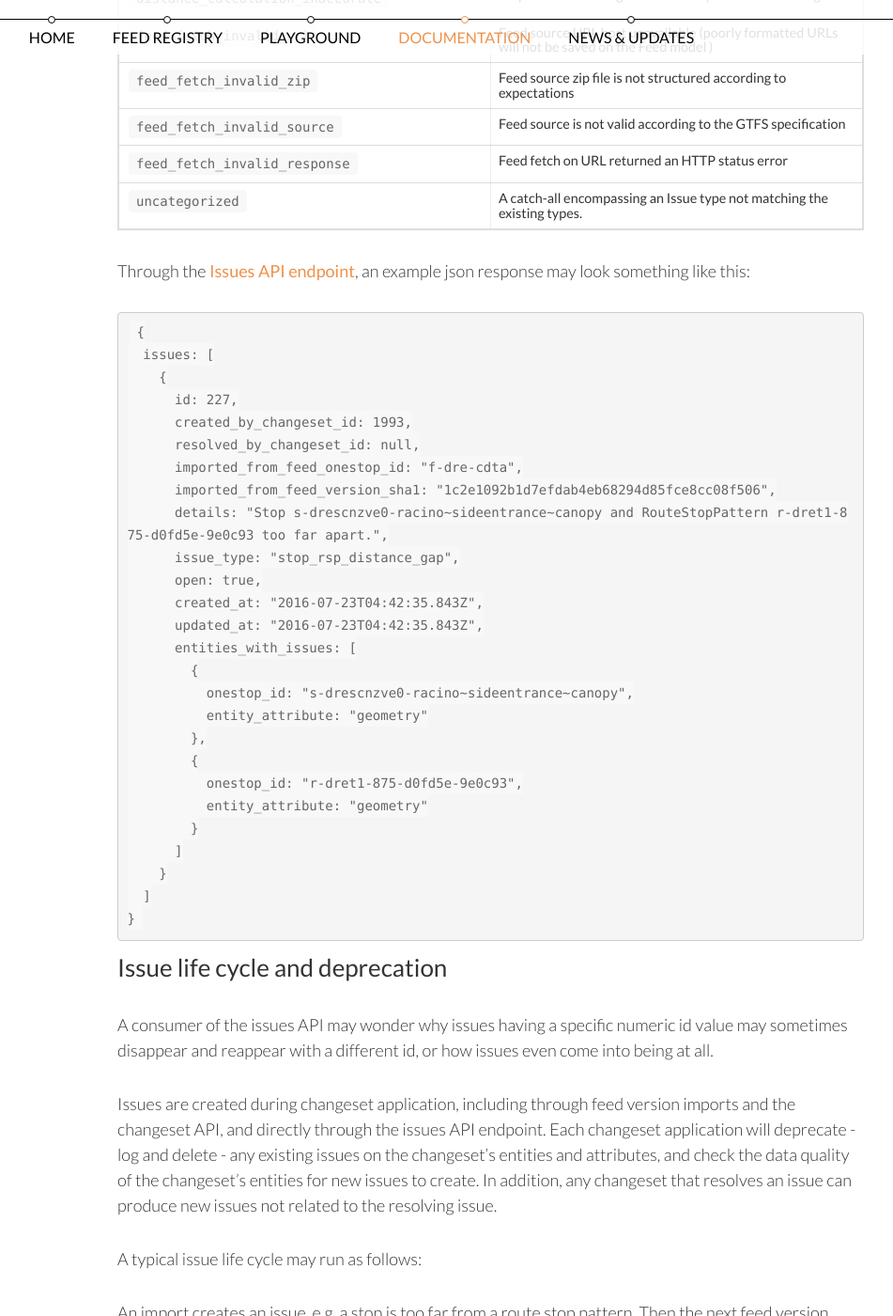
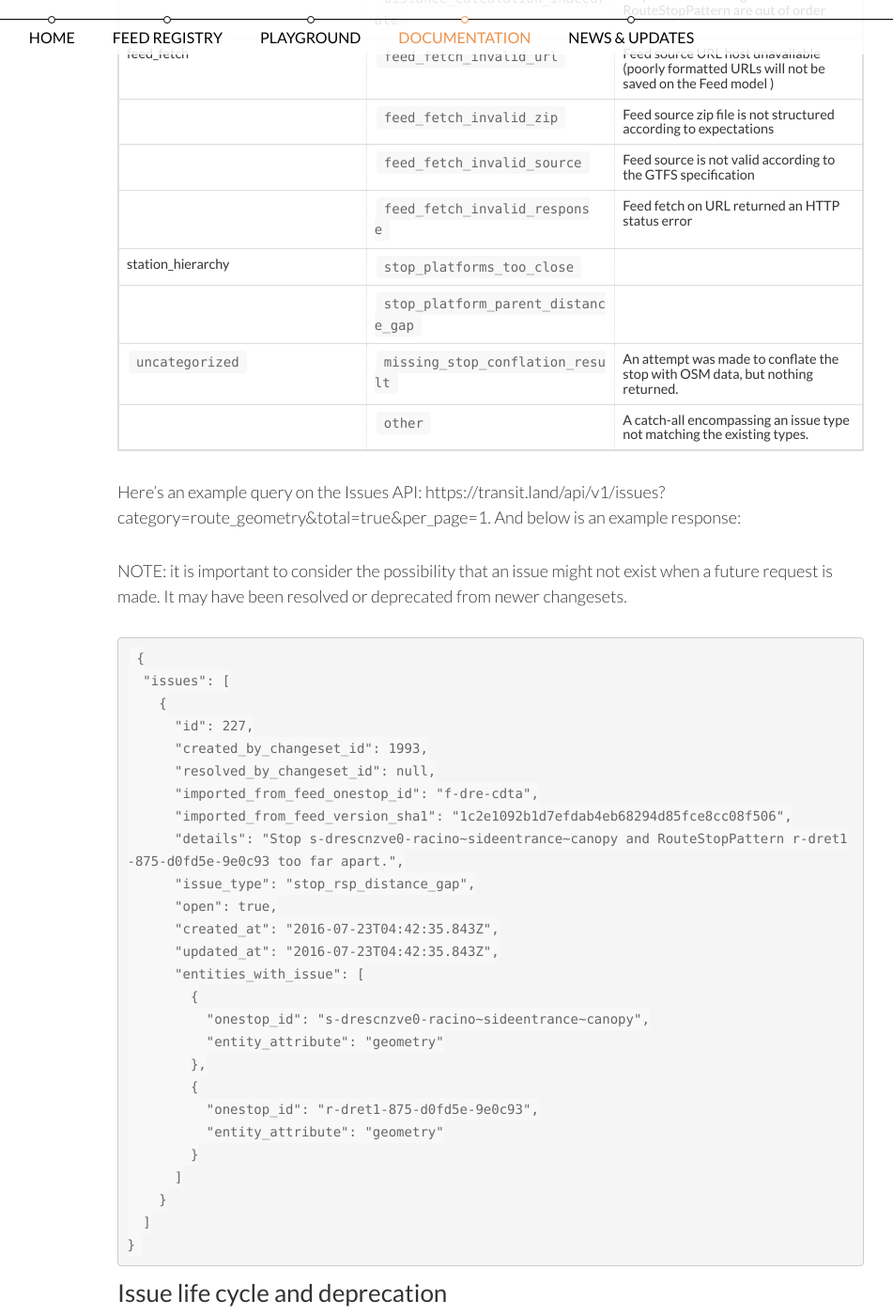
Before and after one commit to transitland/www-transit-land, a Jekyll site: the page built from documentation/datastore/quality_issues.md, in a window 1280 px wide and 1400 px high, scrolled down 1752 px. Shown: the whole window at 94% size, without its empty margins (255-1206 px from the left). Built offline with Jekyll 4.4.1, drawn with Linux system fonts in a browser that asks for light colours; nearby versions of some CDN libraries; some of the changed text lies outside the part shown.

Commit message:
style changes and sticky attrs

````diff
--- a/documentation/datastore/changesets.md
+++ b/documentation/datastore/changesets.md
@@ -84,10 +84,12 @@
 
 Payloads are validated using JSON schemas found in `/app/models/json_schemas`. Note that the API consumes and produces JSON with `"camelCaseKeysInQuotationMarks"`, while internally, the Datastore uses `ruby_symbols_with_underscores`.
 
+## Quality checks
+The changeset application process will conduct checks on the qualitative characteristics of the incoming data. If certain standards are not met, the checks will generate [quality issues](quality_issues.md). These standards correspond to the quality issue category and type listed in on the Quality Issues page. Once quality checks are complete, the changeset application process also handles the deprecation - logging and deleting records and associations - of old issues in addition to writing the new issues.
+
 ## Changesest issue resolution
 
-Submitting changesets is not only the way to create, edit, and delete data, but also the means to formally resolve issues with those actions.
-A changeset resolving an issue will contain a field named "issuesResolved" that contains an array of Issue integer ids:
+The submission of changesets with create, edit, and delete actions is also the means to formally resolve quality issues created by previous changesets. A changeset resolving an issue will contain a field named "issuesResolved" that must contain an array of issue integer ids as such:
 
 ```json
 {
@@ -108,12 +110,17 @@
 }
 ```
 
-When a changeset is applied, verification is done to ensure that the issues specified in the "issuesResolved" are actually being
-resolved. An error occurs otherwise, and the changeset is not applied. This can happen when the changeset did not include all of the entities associated with the issues, or the quality checks performed during the changeset application produced equivalent issues to the ones being resolved.
+When a changeset is applied, automatic verification is done to ensure that the issues specified in the "issuesResolved" are actually being resolved. An error occurs otherwise, and the changeset is not applied. This can happen when the changeset did not include all of the entities associated with the issues, or the quality checks performed during the changeset application produced equivalent issues to the ones being resolved.
 
-The attribute values of any entities of a changeset that is not an import, which includes the typical issue-resolving changeset, will not be overwritten by subsequent imports. This, however, applies only for a given set of attributes. These include:
 
-| Model | Attributes |
+## Sticky Attributes
+Changesets can fall into two broad types: those automatically generated and applied from feed version imports, and all others (non-import changesets). The distinction comes into play as entity attribute values (e.g. stop coordinates) can be left unmodified from import changesets.
+This can happen if:
+1.  The entities have been imported from an initial import.
+2.  The changing attributes have been flagged to allow values to remain unmodified, or "sticky" as Transitland calls them. The full list of attributes   is enumerated in the table below.
+3.  A non-import changeset has been submitted, and it includes sticky attributes
+
+| Model | Sticky Attributes |
 |-----------|------|
 | `Stop` | `geometry`,`name`, `wheelchair_boarding` |
 | `Route` | `geometry`, `name`, `color`, `vehicle_type` |
--- a/documentation/datastore/quality_issues.md
+++ b/documentation/datastore/quality_issues.md
@@ -6,8 +6,7 @@
 <script src="https://cdn.rawgit.com/knsv/mermaid/0.3.5/dist/mermaid.full.js"></script>
 
 Transit data specifications have rules for populating data field types and referential integrity between those fields,
-but often their values are not accurate with regard to the geographical, temporal, or other more subjective characteristics of the data content. For example, GTFS Shape points may be accidentally stored in reverse, or a Feed URL may not point to a GTFS feed. In other words, the quality of the data content is a concern outside of format.
-
+but often their values are not accurate with regard to the geographical, temporal, or other more subjective characteristics of the data content. For example, GTFS Shape points may accidentally be stored in reverse, or a Feed URL may not point to a GTFS feed. In other words, the quality of the data content is a concern outside of format.
 
 Transitland's Datastore offers a mechanism to check the data quality, create records of quality issues if found, and resolve those issues through Changesets.
 
@@ -24,7 +23,7 @@
 | `details` | String | Text that describes issue. Automatically or manually added. |
 | `created_by_changeset_id` | Number | Changeset, if any, that produced Issue |
 | `resolved_by_changeset_id` | Number | Changeset, if any, that resolved Issue |
-| `open` | Boolean | The issue is not resolved or no resolution action is necessary. |
+| `open` | Boolean | The issue has not been resolved if false. |
 
 Issues are connected to entities through the join table represented by the model EntityWithIssues.
 
@@ -36,43 +35,49 @@
 | `entity_attribute` | String | Attribute field to blame for the issue |
 | `issue_id` | Number | Issue Foreign Key |
 
-<a name="issue_types">Example Issue Types</a>
+<a name="issue_types">Categories of Issue Types</a>
 
-| `issue_type` | Description |
-|-----------|------|
-| `stop_rsp_distance_gap` | Stop is too far (> 100 meters) from a given RouteStopPattern |
-| `distance_calculation_inaccurate` | Stop distances for a given RouteStopPattern are wrong |
-| `feed_fetch_invalid_url` | Feed source URL host unavailable (poorly formatted URLs will not be saved on the Feed model ) |
-| `feed_fetch_invalid_zip` | Feed source zip file is not structured according to expectations |
-| `feed_fetch_invalid_source` | Feed source is not valid according to the GTFS specification |
-| `feed_fetch_invalid_response` | Feed fetch on URL returned an HTTP status error |
-| `uncategorized` | A catch-all encompassing an Issue type not matching the existing types. |
+| Category | `issue_type` | Description |
+|--------|--------------|-------------|
+| route_geometry | `stop_rsp_distance_gap` | Stop is too far (> 100 meters) from a given RouteStopPattern |
+| | `distance_calculation_inaccurate` | Stop distances for a given RouteStopPattern are out of order |
+| feed_fetch | `feed_fetch_invalid_url` | Feed source URL host unavailable (poorly formatted URLs will not be saved on the Feed model ) |
+| | `feed_fetch_invalid_zip` | Feed source zip file is not structured according to expectations |
+| | `feed_fetch_invalid_source` | Feed source is not valid according to the GTFS specification |
+| | `feed_fetch_invalid_response` | Feed fetch on URL returned an HTTP status error |
+| station_hierarchy | `stop_platforms_too_close` | |
+| | `stop_platform_parent_distance_gap` | |
+| `uncategorized` | `missing_stop_conflation_result` | An attempt was made to conflate the stop with OSM data, but nothing returned. |
+| | `other`| A catch-all encompassing an issue type not matching the existing types. |
 
-Through the [Issues API endpoint](https://transit.land/api/v1/issues), an example json response may
-look something like this:
+Here's an example query on the Issues API: https://transit.land/api/v1/issues?category=route_geometry&total=true&per_page=1.
+And below is an example response:
+
+NOTE: it is important to consider the possibility that an issue might not exist when a future request is made.
+It may have been resolved or deprecated from newer changesets.
 
 ```json
 {
-  issues: [
+  "issues": [
     {
-      id: 227,
-      created_by_changeset_id: 1993,
-      resolved_by_changeset_id: null,
-      imported_from_feed_onestop_id: "f-dre-cdta",
-      imported_from_feed_version_sha1: "1c2e1092b1d7efdab4eb68294d85fce8cc08f506",
-      details: "Stop s-drescnzve0-racino~sideentrance~canopy and RouteStopPattern r-dret1-875-d0fd5e-9e0c93 too far apart.",
-      issue_type: "stop_rsp_distance_gap",
-      open: true,
-      created_at: "2016-07-23T04:42:35.843Z",
-      updated_at: "2016-07-23T04:42:35.843Z",
-      entities_with_issues: [
+      "id": 227,
+      "created_by_changeset_id": 1993,
+      "resolved_by_changeset_id": null,
+      "imported_from_feed_onestop_id": "f-dre-cdta",
+      "imported_from_feed_version_sha1": "1c2e1092b1d7efdab4eb68294d85fce8cc08f506",
+      "details": "Stop s-drescnzve0-racino~sideentrance~canopy and RouteStopPattern r-dret1-875-d0fd5e-9e0c93 too far apart.",
+      "issue_type": "stop_rsp_distance_gap",
+      "open": true,
+      "created_at": "2016-07-23T04:42:35.843Z",
+      "updated_at": "2016-07-23T04:42:35.843Z",
+      "entities_with_issue": [
         {
-          onestop_id: "s-drescnzve0-racino~sideentrance~canopy",
-          entity_attribute: "geometry"
+          "onestop_id": "s-drescnzve0-racino~sideentrance~canopy",
+          "entity_attribute": "geometry"
         },
         {
-          onestop_id: "r-dret1-875-d0fd5e-9e0c93",
-          entity_attribute: "geometry"
+          "onestop_id": "r-dret1-875-d0fd5e-9e0c93",
+          "entity_attribute": "geometry"
         }
       ]
     }
@@ -84,18 +89,10 @@
 
 A consumer of the issues API may wonder why issues having a specific numeric id value may sometimes disappear and reappear with a different id, or how issues even come into being at all.
 
-Issues are created during changeset application, including through feed version imports and the changeset API, and directly through the issues API endpoint. Each changeset application will deprecate - log and delete - any existing issues on the changeset's entities and attributes, and check the data quality of the changeset's entities for new issues to create. In addition, any changeset that resolves an issue can produce new issues not related to the resolving issue.
+Issues are automatically generated during changeset application, including through feed version imports and the changeset API. Each changeset application will deprecate - log and delete - any existing issues on the changeset's entities and attributes, and check the data quality of the changeset's entities for new issues to create. In addition, any changeset that resolves an issue can produce new issues not related to the resolving issue.
 
 A typical issue life cycle may run as follows:
 
-An import creates an issue, e.g. a stop is too far from a route stop pattern. Then the next feed version import, assuming it has the same two stop and route entities with a gap, will remove the previous issue record and create a new one. Now suppose someone submits an issue-resolving changeset that moves the stop location closer to the route. The changeset application closes and deprecates the issue. The next import will not produce the same issue
-because the stop geometry will remain unmodified from the incoming data.
+An import creates an issue, e.g. a stop is too far from a route stop pattern. Then the next feed version import, assuming it has the same two stop and route entities with a gap, will remove the previous issue record and create a new one. Now suppose someone submits an issue-resolving changeset that moves the stop location closer to the route. The changeset application closes and deprecates the issue. The next import will not produce the same issue because the stop geometry will remain unmodified from the incoming data.
 
 The [Changesets section](changesets.html) describes the issue life cycle within a changeset in more detail.
-
-<!-- ![Issues through Changesets](issues_through_changesets.png) -->
-
-### Issues outside of changesets
-
-Issues can also be generated outside of the changeset process, either through backend services or directly
-through the [Issues API endpoint](https://transit.land/api/v1/issues). On the backend, two examples of services where issues are created are in the stop conflation service and the feed fetcher service.
````
